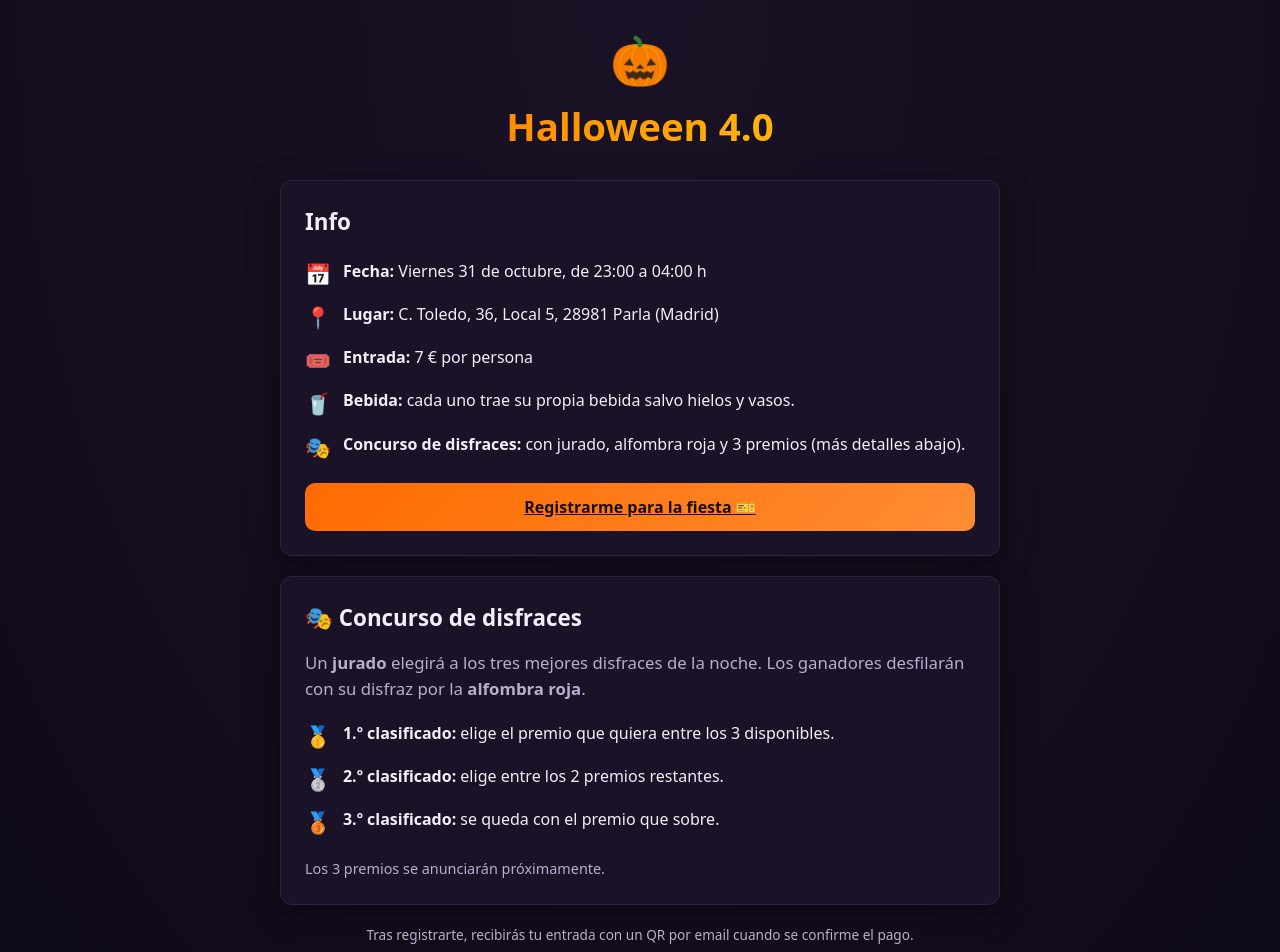
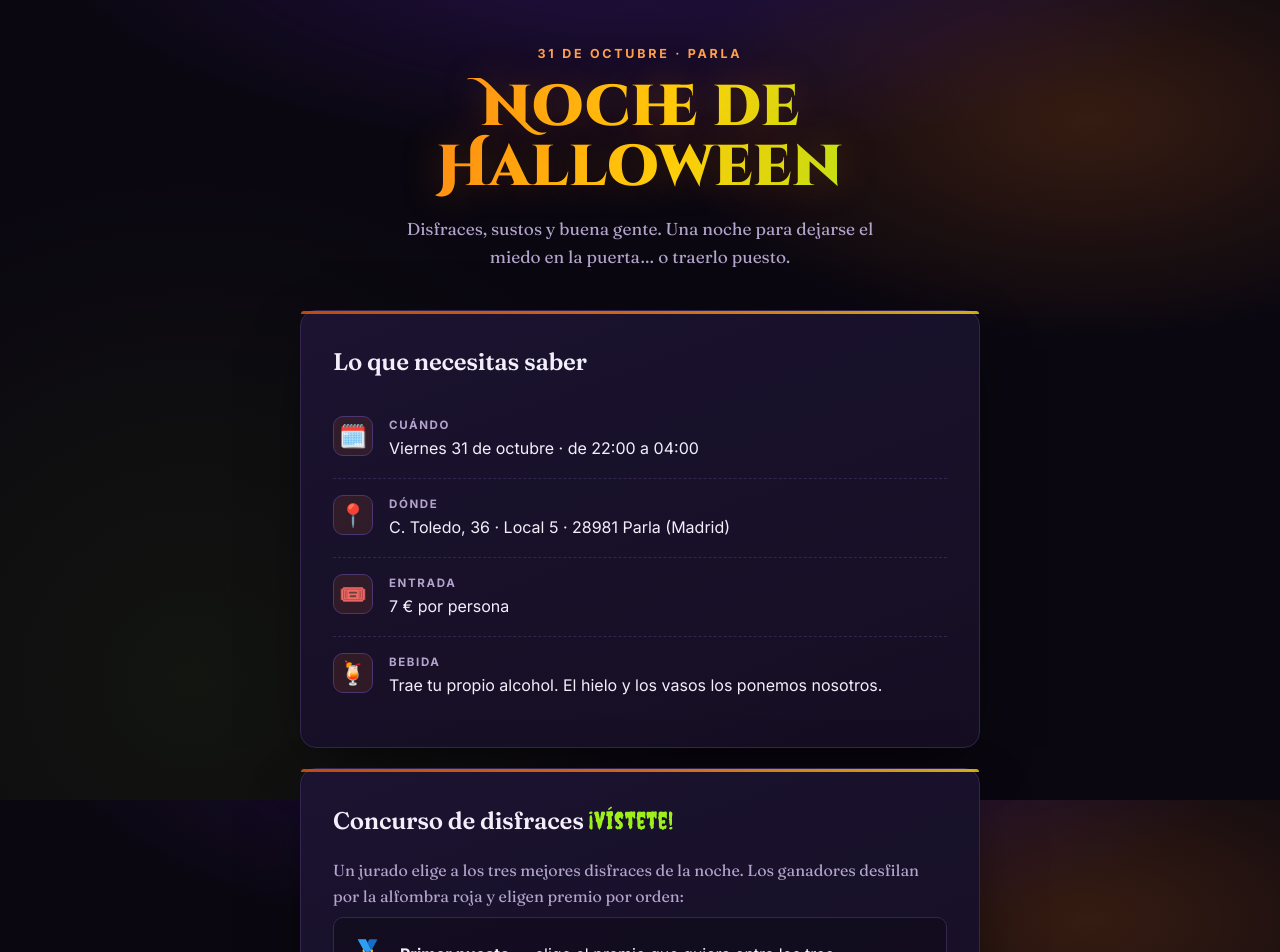
Before and after one commit to RaulMkn/maken-events, a React (Vite) app in the folder frontend/: page / in a window 1280 px wide. Shown: the top 952 px of the page. Built offline with nearby package versions, Linux system fonts and the light colour scheme.

Commit message:
Rediseño visual de la web y del email

```diff
--- a/frontend/src/componentes/PanelAdmin.tsx
+++ b/frontend/src/componentes/PanelAdmin.tsx
@@ -87,7 +87,10 @@ export default function PanelAdmin({ onLogout }: { onLogout: () => void }) {
   return (
     <div className="contenedor-ancho">
       <div className="cabecera">
-        <h1>Asistentes 🎃</h1>
+        <div>
+          <span className="eyebrow">Panel de control</span>
+          <h1 style={{ fontSize: 'clamp(1.8rem, 4vw, 2.6rem)' }}>Asistentes</h1>
+        </div>
         <div style={{ display: 'flex', gap: 8 }}>
           <button className="boton boton-secundario boton-pequeno" onClick={cargar}>
             Actualizar
--- a/frontend/src/estilos.css
+++ b/frontend/src/estilos.css
@@ -1,18 +1,31 @@
+/* Tipografías: Cinzel Decorative (titulares con carácter gótico/ritual),
+   Creepster (acento puntual de Halloween) y Fraunces/Inter para texto. */
+@import url('https://fonts.googleapis.com/css2?family=Cinzel+Decorative:wght@700;900&family=Creepster&family=Fraunces:opsz,wght@9..144,400;9..144,500;9..144,600&family=Inter:wght@400;500;600;700&display=swap');
+
 :root {
-  --naranja: #ff6b00;
-  --naranja-claro: #ff8c33;
-  --morado: #6a0dad;
-  --morado-oscuro: #3d0066;
-  --negro: #0f0a17;
-  --negro-suave: #1a1226;
-  --texto: #f3eef9;
-  --texto-tenue: #b9aecd;
-  --verde: #35c759;
-  --rojo: #ff453a;
+  --naranja: #ff7a18;
+  --naranja-claro: #ffa04d;
+  --calabaza: #e8580c;
+  --morado: #7b2ff7;
+  --morado-oscuro: #2a1245;
+  --lima: #9ef01a;
+  --negro: #0a0710;
+  --negro-suave: #150e22;
+  --panel: #1b1330;
+  --texto: #f4eefb;
+  --texto-tenue: #b3a4cc;
+  --verde: #4ade80;
+  --rojo: #ff5470;
   --amarillo: #ffd60a;
-  --borde: #2e2340;
-  --radio: 12px;
-  --sombra: 0 8px 32px rgba(0, 0, 0, 0.4);
+  --borde: #33254d;
+  --borde-claro: #4a3670;
+  --radio: 16px;
+  --radio-sm: 10px;
+  --sombra: 0 20px 60px -20px rgba(0, 0, 0, 0.7);
+  --sombra-naranja: 0 12px 40px -12px rgba(255, 122, 24, 0.5);
+  --fuente-display: 'Cinzel Decorative', 'Georgia', serif;
+  --fuente-texto: 'Inter', system-ui, sans-serif;
+  --fuente-serif: 'Fraunces', 'Georgia', serif;
 }
 
 * {
@@ -23,76 +36,137 @@
 
 html {
   color-scheme: dark;
+  scroll-behavior: smooth;
 }
 
 body {
-  font-family: system-ui, -apple-system, 'Segoe UI', Roboto, sans-serif;
-  background: radial-gradient(ellipse at top, var(--negro-suave), var(--negro));
+  font-family: var(--fuente-texto);
   color: var(--texto);
   min-height: 100vh;
-  line-height: 1.5;
+  line-height: 1.6;
+  background-color: var(--negro);
+  /* Textura de fondo: dos halos de color (calabaza y morado) sobre negro,
+     más un patrón de puntos muy sutil que quita el aspecto "liso genérico". */
+  background-image:
+    radial-gradient(ellipse 80% 50% at 50% -10%, rgba(123, 47, 247, 0.25), transparent 60%),
+    radial-gradient(ellipse 60% 50% at 85% 15%, rgba(255, 122, 24, 0.18), transparent 55%),
+    radial-gradient(circle at 15% 85%, rgba(158, 240, 26, 0.06), transparent 40%),
+    radial-gradient(rgba(255, 255, 255, 0.025) 1px, transparent 1px);
+  background-size: 100% 100%, 100% 100%, 100% 100%, 22px 22px;
+  background-attachment: fixed;
 }
 
 a {
   color: var(--naranja-claro);
+  text-decoration-thickness: 1px;
+  text-underline-offset: 2px;
+}
+
+::selection {
+  background: var(--naranja);
+  color: #1a0e00;
 }
 
 /* ---- Contenedores ---- */
 .contenedor {
-  max-width: 760px;
+  max-width: 720px;
   margin: 0 auto;
-  padding: 24px 20px 64px;
+  padding: 40px 20px 80px;
 }
 
 .contenedor-ancho {
-  max-width: 1100px;
+  max-width: 1120px;
   margin: 0 auto;
-  padding: 24px 20px 64px;
+  padding: 32px 20px 80px;
 }
 
 /* ---- Tarjetas ---- */
 .tarjeta {
-  background: var(--negro-suave);
+  position: relative;
+  background: linear-gradient(160deg, var(--panel), var(--negro-suave));
   border: 1px solid var(--borde);
   border-radius: var(--radio);
-  padding: 24px;
+  padding: 32px;
   box-shadow: var(--sombra);
+}
+
+/* Filo superior de color en las tarjetas, detalle sutil de "hecho a mano". */
+.tarjeta::before {
+  content: '';
+  position: absolute;
+  inset: 0 0 auto 0;
+  height: 3px;
+  border-radius: var(--radio) var(--radio) 0 0;
+  background: linear-gradient(90deg, var(--calabaza), var(--naranja), var(--amarillo));
+  opacity: 0.8;
 }
 
 /* ---- Tipografía ---- */
 h1 {
-  font-size: 2.4rem;
-  line-height: 1.15;
-  margin-bottom: 12px;
+  font-family: var(--fuente-display);
+  font-weight: 900;
+  font-size: clamp(2.2rem, 6vw, 3.6rem);
+  line-height: 1.05;
+  letter-spacing: 0.01em;
 }
 
 h2 {
-  font-size: 1.4rem;
-  margin-bottom: 16px;
+  font-family: var(--fuente-serif);
+  font-weight: 600;
+  font-size: 1.5rem;
+  margin-bottom: 18px;
+  letter-spacing: -0.01em;
+}
+
+h3 {
+  font-family: var(--fuente-serif);
+  font-weight: 600;
+  font-size: 1.1rem;
 }
 
 .titulo-fiesta {
-  background: linear-gradient(90deg, var(--naranja), var(--amarillo));
+  background: linear-gradient(100deg, var(--naranja) 10%, var(--amarillo) 55%, var(--lima) 95%);
   -webkit-background-clip: text;
   background-clip: text;
   color: transparent;
+  text-shadow: 0 0 40px rgba(255, 122, 24, 0.25);
+}
+
+.acento-creepy {
+  font-family: 'Creepster', cursive;
+  font-weight: 400;
+  letter-spacing: 0.03em;
 }
 
 .subtitulo {
   color: var(--texto-tenue);
-  font-size: 1.05rem;
+  font-size: 1.08rem;
+  font-family: var(--fuente-serif);
+}
+
+.eyebrow {
+  display: inline-block;
+  font-family: var(--fuente-texto);
+  font-size: 0.78rem;
+  font-weight: 700;
+  letter-spacing: 0.22em;
+  text-transform: uppercase;
+  color: var(--naranja-claro);
+  margin-bottom: 14px;
 }
 
 /* ---- Formularios ---- */
 .campo {
-  margin-bottom: 18px;
+  margin-bottom: 20px;
 }
 
 label {
   display: block;
   font-weight: 600;
-  margin-bottom: 6px;
-  font-size: 0.95rem;
+  margin-bottom: 7px;
+  font-size: 0.9rem;
+  letter-spacing: 0.01em;
+  color: var(--texto);
 }
 
 input[type='text'],
@@ -100,33 +174,46 @@ input[type='email'],
 input[type='password'],
 input[type='tel'] {
   width: 100%;
-  padding: 12px 14px;
-  border-radius: 10px;
-  border: 1px solid var(--borde);
-  background: var(--negro);
+  padding: 13px 15px;
+  border-radius: var(--radio-sm);
+  border: 1px solid var(--borde-claro);
+  background: rgba(10, 7, 16, 0.6);
   color: var(--texto);
   font-size: 1rem;
+  font-family: var(--fuente-texto);
+  transition: border-color 0.15s ease, box-shadow 0.15s ease;
+}
+
+input::placeholder {
+  color: #6d5f88;
 }
 
 input:focus {
-  outline: 2px solid var(--naranja);
+  outline: none;
   border-color: var(--naranja);
+  box-shadow: 0 0 0 3px rgba(255, 122, 24, 0.2);
 }
 
 .check {
   display: flex;
   align-items: center;
-  gap: 10px;
+  gap: 12px;
+  padding: 14px 16px;
+  background: rgba(10, 7, 16, 0.4);
+  border: 1px solid var(--borde);
+  border-radius: var(--radio-sm);
 }
 
 .check input {
   width: 20px;
   height: 20px;
   accent-color: var(--naranja);
+  flex-shrink: 0;
 }
 
 .check label {
   margin: 0;
+  font-weight: 500;
 }
 
 /* ---- Botones ---- */
@@ -135,35 +222,52 @@ input:focus {
   align-items: center;
   justify-content: center;
   gap: 8px;
-  padding: 12px 20px;
+  padding: 14px 26px;
   border: none;
-  border-radius: 10px;
+  border-radius: var(--radio-sm);
   font-size: 1rem;
   font-weight: 700;
+  font-family: var(--fuente-texto);
+  letter-spacing: 0.01em;
   cursor: pointer;
-  background: linear-gradient(135deg, var(--naranja), var(--naranja-claro));
   color: #1a0e00;
-  transition: transform 0.06s ease, opacity 0.2s ease;
+  background: linear-gradient(135deg, var(--calabaza), var(--naranja) 60%, var(--naranja-claro));
+  box-shadow: var(--sombra-naranja);
+  transition: transform 0.12s ease, box-shadow 0.2s ease, filter 0.2s ease;
 }
 
 .boton:hover:not(:disabled) {
-  transform: translateY(-1px);
+  transform: translateY(-2px);
+  filter: brightness(1.05);
+  box-shadow: 0 16px 44px -12px rgba(255, 122, 24, 0.65);
+}
+
+.boton:active:not(:disabled) {
+  transform: translateY(0);
 }
 
 .boton:disabled {
-  opacity: 0.5;
+  opacity: 0.45;
   cursor: not-allowed;
+  box-shadow: none;
 }
 
 .boton-secundario {
   background: transparent;
   color: var(--texto);
-  border: 1px solid var(--borde);
+  border: 1px solid var(--borde-claro);
+  box-shadow: none;
+}
+
+.boton-secundario:hover:not(:disabled) {
+  background: rgba(255, 255, 255, 0.04);
+  border-color: var(--naranja);
+  filter: none;
 }
 
 .boton-pequeno {
-  padding: 8px 14px;
-  font-size: 0.9rem;
+  padding: 9px 16px;
+  font-size: 0.88rem;
 }
 
 .boton-bloque {
@@ -172,47 +276,51 @@ input:focus {
 
 /* ---- Avisos ---- */
 .aviso {
-  padding: 12px 16px;
-  border-radius: 10px;
-  margin-bottom: 16px;
+  padding: 13px 16px;
+  border-radius: var(--radio-sm);
+  margin-bottom: 18px;
   font-size: 0.95rem;
+  border-left: 3px solid;
 }
 
 .aviso-error {
-  background: rgba(255, 69, 58, 0.12);
-  border: 1px solid var(--rojo);
-  color: #ffb3ad;
+  background: rgba(255, 84, 112, 0.1);
+  border-color: var(--rojo);
+  color: #ffb3c1;
 }
 
 .aviso-ok {
-  background: rgba(53, 199, 89, 0.12);
-  border: 1px solid var(--verde);
-  color: #a6f0bd;
+  background: rgba(74, 222, 128, 0.1);
+  border-color: var(--verde);
+  color: #b5f5cd;
 }
 
 .aviso-warn {
-  background: rgba(255, 214, 10, 0.12);
-  border: 1px solid var(--amarillo);
+  background: rgba(255, 214, 10, 0.1);
+  border-color: var(--amarillo);
   color: #ffe98a;
 }
 
 /* ---- Etiquetas de estado ---- */
 .etiqueta {
   display: inline-block;
-  padding: 3px 10px;
+  padding: 4px 12px;
   border-radius: 999px;
-  font-size: 0.8rem;
+  font-size: 0.78rem;
   font-weight: 700;
+  letter-spacing: 0.02em;
 }
 
 .etiqueta-pendiente {
-  background: rgba(255, 214, 10, 0.15);
+  background: rgba(255, 214, 10, 0.14);
   color: var(--amarillo);
+  border: 1px solid rgba(255, 214, 10, 0.3);
 }
 
 .etiqueta-pagado {
-  background: rgba(53, 199, 89, 0.15);
+  background: rgba(74, 222, 128, 0.14);
   color: var(--verde);
+  border: 1px solid rgba(74, 222, 128, 0.3);
 }
 
 /* ---- Tabla ---- */
@@ -220,6 +328,7 @@ input:focus {
   overflow-x: auto;
   border-radius: var(--radio);
   border: 1px solid var(--borde);
+  background: var(--negro-suave);
 }
 
 table {
@@ -231,17 +340,27 @@ table {
 th,
 td {
   text-align: left;
-  padding: 12px 14px;
+  padding: 14px 16px;
   border-bottom: 1px solid var(--borde);
   white-space: nowrap;
 }
 
 th {
-  background: var(--negro);
-  font-size: 0.82rem;
+  background: rgba(10, 7, 16, 0.5);
+  font-family: var(--fuente-texto);
+  font-size: 0.75rem;
+  font-weight: 700;
   text-transform: uppercase;
-  letter-spacing: 0.04em;
+  letter-spacing: 0.08em;
   color: var(--texto-tenue);
+}
+
+tbody tr {
+  transition: background 0.12s ease;
+}
+
+tbody tr:hover {
+  background: rgba(255, 122, 24, 0.04);
 }
 
 tr:last-child td {
@@ -251,28 +370,34 @@ tr:last-child td {
 /* ---- Métricas resumen ---- */
 .metricas {
   display: grid;
-  grid-template-columns: repeat(auto-fit, minmax(120px, 1fr));
-  gap: 12px;
-  margin-bottom: 24px;
+  grid-template-columns: repeat(auto-fit, minmax(130px, 1fr));
+  gap: 14px;
+  margin-bottom: 28px;
 }
 
 .metrica {
-  background: var(--negro-suave);
+  position: relative;
+  background: linear-gradient(160deg, var(--panel), var(--negro-suave));
   border: 1px solid var(--borde);
   border-radius: var(--radio);
-  padding: 16px;
+  padding: 20px 16px;
   text-align: center;
+  overflow: hidden;
 }
 
 .metrica-numero {
-  font-size: 1.8rem;
-  font-weight: 800;
+  font-family: var(--fuente-serif);
+  font-size: 2.2rem;
+  font-weight: 600;
   color: var(--naranja);
+  line-height: 1;
 }
 
 .metrica-etiqueta {
   color: var(--texto-tenue);
-  font-size: 0.85rem;
+  font-size: 0.82rem;
+  margin-top: 6px;
+  letter-spacing: 0.02em;
 }
 
 /* ---- Cabecera ---- */
@@ -280,15 +405,9 @@ tr:last-child td {
   display: flex;
   justify-content: space-between;
   align-items: center;
-  margin-bottom: 24px;
+  margin-bottom: 28px;
   gap: 12px;
   flex-wrap: wrap;
-}
-
-.emoji-grande {
-  font-size: 3rem;
-  display: block;
-  margin-bottom: 8px;
 }
 
 .centrado {
@@ -296,22 +415,95 @@ tr:last-child td {
 }
 
 .mt {
-  margin-top: 20px;
+  margin-top: 22px;
 }
 
+/* ---- Lista de info (rediseñada como filas con separador) ---- */
 .info-lista {
   list-style: none;
-  display: grid;
-  gap: 12px;
-  margin: 20px 0;
+  display: flex;
+  flex-direction: column;
+  margin: 8px 0 0;
 }
 
 .info-lista li {
   display: flex;
-  gap: 12px;
+  gap: 16px;
   align-items: flex-start;
+  padding: 16px 0;
+  border-bottom: 1px dashed var(--borde);
+}
+
+.info-lista li:last-child {
+  border-bottom: none;
 }
 
 .info-lista .icono {
-  font-size: 1.3rem;
+  font-size: 1.4rem;
+  flex-shrink: 0;
+  width: 40px;
+  height: 40px;
+  display: grid;
+  place-items: center;
+  background: rgba(255, 122, 24, 0.1);
+  border: 1px solid var(--borde-claro);
+  border-radius: 10px;
 }
+
+.info-dato {
+  font-family: var(--fuente-texto);
+  font-weight: 700;
+  font-size: 0.72rem;
+  letter-spacing: 0.14em;
+  text-transform: uppercase;
+  color: var(--texto-tenue);
+  margin-bottom: 2px;
+}
+
+/* ---- Premios del concurso ---- */
+.premios {
+  display: grid;
+  gap: 12px;
+  margin-top: 8px;
+}
+
+.premio {
+  display: flex;
+  gap: 14px;
+  align-items: center;
+  padding: 14px 16px;
+  background: rgba(10, 7, 16, 0.4);
+  border: 1px solid var(--borde);
+  border-radius: var(--radio-sm);
+}
+
+.premio-medalla {
+  font-size: 1.8rem;
+  flex-shrink: 0;
+}
+
+/* ---- Animación sutil de entrada ---- */
+@keyframes flotar-arriba {
+  from {
+    opacity: 0;
+    transform: translateY(16px);
+  }
+  to {
+    opacity: 1;
+    transform: translateY(0);
+  }
+}
+
+.aparece {
+  animation: flotar-arriba 0.5s ease both;
+}
+
+/* Respeta a quien prefiere menos movimiento. */
+@media (prefers-reduced-motion: reduce) {
+  .aparece {
+    animation: none;
+  }
+  html {
+    scroll-behavior: auto;
+  }
+}
--- a/frontend/src/paginas/Landing.tsx
+++ b/frontend/src/paginas/Landing.tsx
@@ -1,116 +1,116 @@
 import { Link } from 'react-router-dom';
 
 /**
- * Página de inicio: información de la fiesta + botón de registro.
- * Los textos marcados son placeholders para que se rellenen luego.
+ * Página de inicio: hero + información de la fiesta + concurso + registro.
  */
 export default function Landing() {
   return (
     <div className="contenedor">
-      <header className="centrado" style={{ marginBottom: 32 }}>
-        <span className="emoji-grande" role="img" aria-label="calabaza">
-          🎃
-        </span>
-        <h1 className="titulo-fiesta">Halloween 4.0</h1>
+      <header className="centrado aparece" style={{ marginBottom: 40 }}>
+        <span className="eyebrow">31 de octubre · Parla</span>
+        <h1 className="titulo-fiesta">
+          Noche de
+          <br />
+          Halloween
+        </h1>
+        <p className="subtitulo" style={{ marginTop: 16, maxWidth: 520, marginInline: 'auto' }}>
+          Disfraces, sustos y buena gente. Una noche para dejarse el miedo en la puerta… o traerlo
+          puesto.
+        </p>
       </header>
 
-      <section className="tarjeta">
-        <h2>Info</h2>
+      <section className="tarjeta aparece" style={{ animationDelay: '0.08s' }}>
+        <h2>Lo que necesitas saber</h2>
         <ul className="info-lista">
           <li>
             <span className="icono" role="img" aria-label="calendario">
-              📅
+              🗓️
             </span>
-            <span>
-              <strong>Fecha:</strong> Viernes 31 de octubre, de 23:00 a 04:00 h
-            </span>
+            <div>
+              <div className="info-dato">Cuándo</div>
+              <div>Viernes 31 de octubre · de 22:00 a 04:00</div>
+            </div>
           </li>
           <li>
             <span className="icono" role="img" aria-label="ubicación">
               📍
             </span>
-            <span>
-              <strong>Lugar:</strong> C. Toledo, 36, Local 5, 28981 Parla (Madrid)
-            </span>
+            <div>
+              <div className="info-dato">Dónde</div>
+              <div>C. Toledo, 36 · Local 5 · 28981 Parla (Madrid)</div>
+            </div>
           </li>
           <li>
             <span className="icono" role="img" aria-label="entrada">
               🎟️
             </span>
-            <span>
-              <strong>Entrada:</strong> 7 € por persona
-            </span>
+            <div>
+              <div className="info-dato">Entrada</div>
+              <div>7 € por persona</div>
+            </div>
           </li>
           <li>
-            <span className="icono" role="img" aria-label="bebidas">
-              🥤
+            <span className="icono" role="img" aria-label="bebida">
+              🍹
             </span>
-            <span>
-              <strong>Bebida:</strong> cada uno trae su propia bebida salvo hielos y vasos.
-            </span>
-          </li>
-          <li>
-            <span className="icono" role="img" aria-label="disfraz">
-              🎭
-            </span>
-            <span>
-              <strong>Concurso de disfraces:</strong> con jurado, alfombra roja y 3 premios (más
-              detalles abajo).
-            </span>
+            <div>
+              <div className="info-dato">Bebida</div>
+              <div>Trae tu propio alcohol. El hielo y los vasos los ponemos nosotros.</div>
+            </div>
           </li>
         </ul>
-
-
-        <div className="mt centrado">
-          <Link to="/registro" className="boton boton-bloque">
-            Registrarme para la fiesta 🎫
-          </Link>
-        </div>
       </section>
 
-      <section className="tarjeta mt">
-        <h2>🎭 Concurso de disfraces</h2>
-        <p className="subtitulo">
-          Un <strong>jurado</strong> elegirá a los tres mejores disfraces de la noche. Los ganadores
-          desfilarán con su disfraz por la <strong>alfombra roja</strong>.
+      <section className="tarjeta aparece" style={{ marginTop: 20, animationDelay: '0.16s' }}>
+        <h2>
+          Concurso de disfraces <span className="acento-creepy" style={{ color: 'var(--lima)' }}>¡vístete!</span>
+        </h2>
+        <p className="subtitulo" style={{ fontSize: '1rem' }}>
+          Un jurado elige a los tres mejores disfraces de la noche. Los ganadores desfilan por la
+          alfombra roja y eligen premio por orden:
         </p>
-
-        <ul className="info-lista">
-          <li>
-            <span className="icono" role="img" aria-label="primer premio">
+        <div className="premios">
+          <div className="premio">
+            <span className="premio-medalla" role="img" aria-label="primer puesto">
               🥇
             </span>
-            <span>
-              <strong>1.º clasificado:</strong> elige el premio que quiera entre los 3 disponibles.
-            </span>
-          </li>
-          <li>
-            <span className="icono" role="img" aria-label="segundo premio">
+            <div>
+              <strong>Primer puesto</strong> — elige el premio que quiera entre los tres.
+            </div>
+          </div>
+          <div className="premio">
+            <span className="premio-medalla" role="img" aria-label="segundo puesto">
               🥈
             </span>
-            <span>
-              <strong>2.º clasificado:</strong> elige entre los 2 premios restantes.
-            </span>
-          </li>
-          <li>
-            <span className="icono" role="img" aria-label="tercer premio">
+            <div>
+              <strong>Segundo puesto</strong> — se lleva uno de los dos que queden.
+            </div>
+          </div>
+          <div className="premio">
+            <span className="premio-medalla" role="img" aria-label="tercer puesto">
               🥉
             </span>
-            <span>
-              <strong>3.º clasificado:</strong> se queda con el premio que sobre.
-            </span>
-          </li>
-        </ul>
-
-        <p className="subtitulo mt" style={{ fontSize: '0.9rem' }}>
+            <div>
+              <strong>Tercer puesto</strong> — se queda con el premio restante.
+            </div>
+          </div>
+        </div>
+        <p className="subtitulo" style={{ fontSize: '0.9rem', marginTop: 16 }}>
           {/* PLACEHOLDER: especificar cuáles son los 3 premios */}
-          Los 3 premios se anunciarán próximamente.
+          Los premios se desvelan pronto. Ve pensando el disfraz.
         </p>
       </section>
 
-      <p className="centrado subtitulo mt" style={{ fontSize: '0.85rem' }}>
-        Tras registrarte, recibirás tu entrada con un QR por email cuando se confirme el pago.
-      </p>
+      <div className="centrado" style={{ marginTop: 36 }}>
+        <Link to="/registro" className="boton">
+          Apuntarme a la fiesta
+        </Link>
+        <p className="subtitulo" style={{ fontSize: '0.85rem', marginTop: 16 }}>
+          Recibirás tu entrada con un QR por email cuando confirmemos el pago.
+          <br />
+          Solo para mayores de 18.
+        </p>
+      </div>
     </div>
   );
 }
```
Also changed, not shown: frontend/src/componentes/LoginAdmin.tsx (+11 -6 lines), frontend/src/paginas/Registro.tsx (+26 -17 lines), 1 other file (tests, documents, lock files or other folders).
